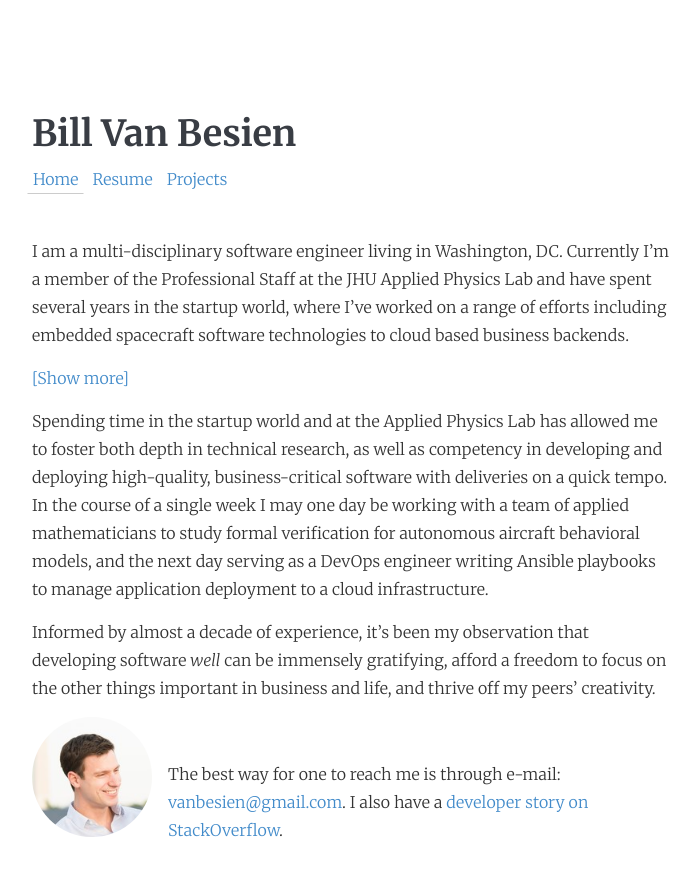
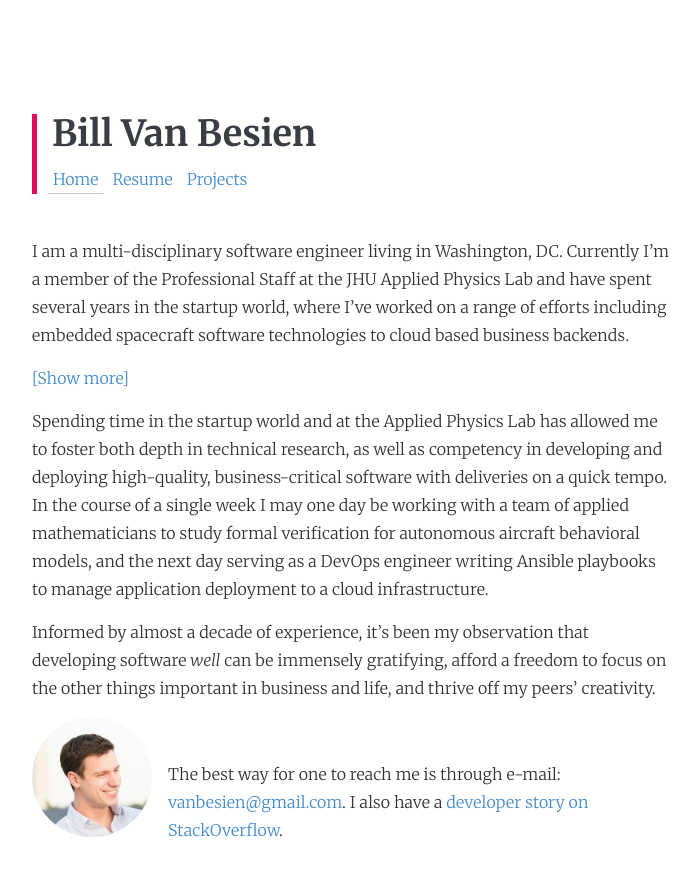
Before and after one commit to billvb/billvb.github.io, a Jekyll site: the page built from index.md, in a window 1280 px wide. Shown: the top 876 px of the page, without its empty margins (38-737 px from the left). Built offline with Jekyll 4.4.1, drawn with Linux system fonts in a browser that asks for light colours; nearby versions of some CDN libraries.

Commit message:
Added raspberry coloring

```diff
--- a/resources/stylesheets/billvb.css
+++ b/resources/stylesheets/billvb.css
@@ -13,6 +13,11 @@ h1, h2, h3, h4, h5, h6 {
 h3 {
     margin-top: 2.3em;
     font-size: 14pt;
+}
+
+#heading {
+    border-left: 5px solid #E30B5D;
+    padding-left: 15px;
 }
 
 p {
```
